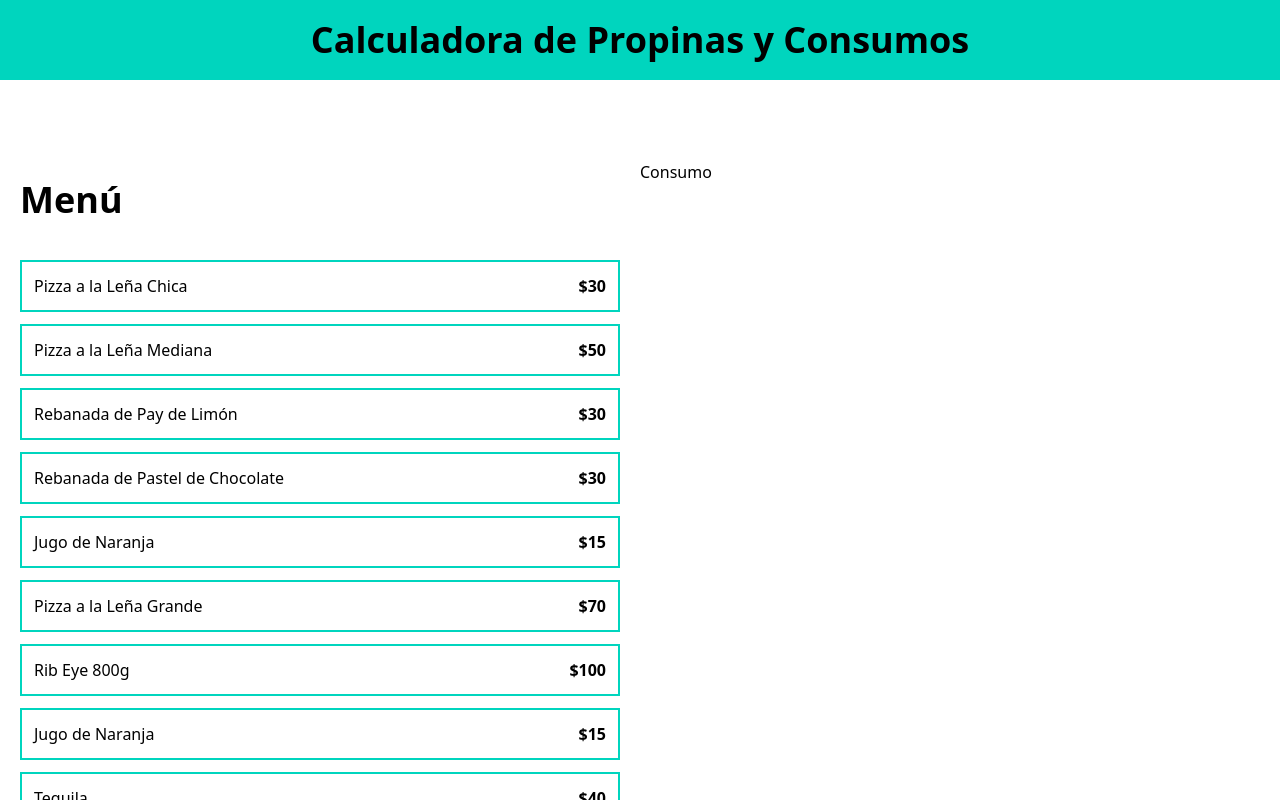
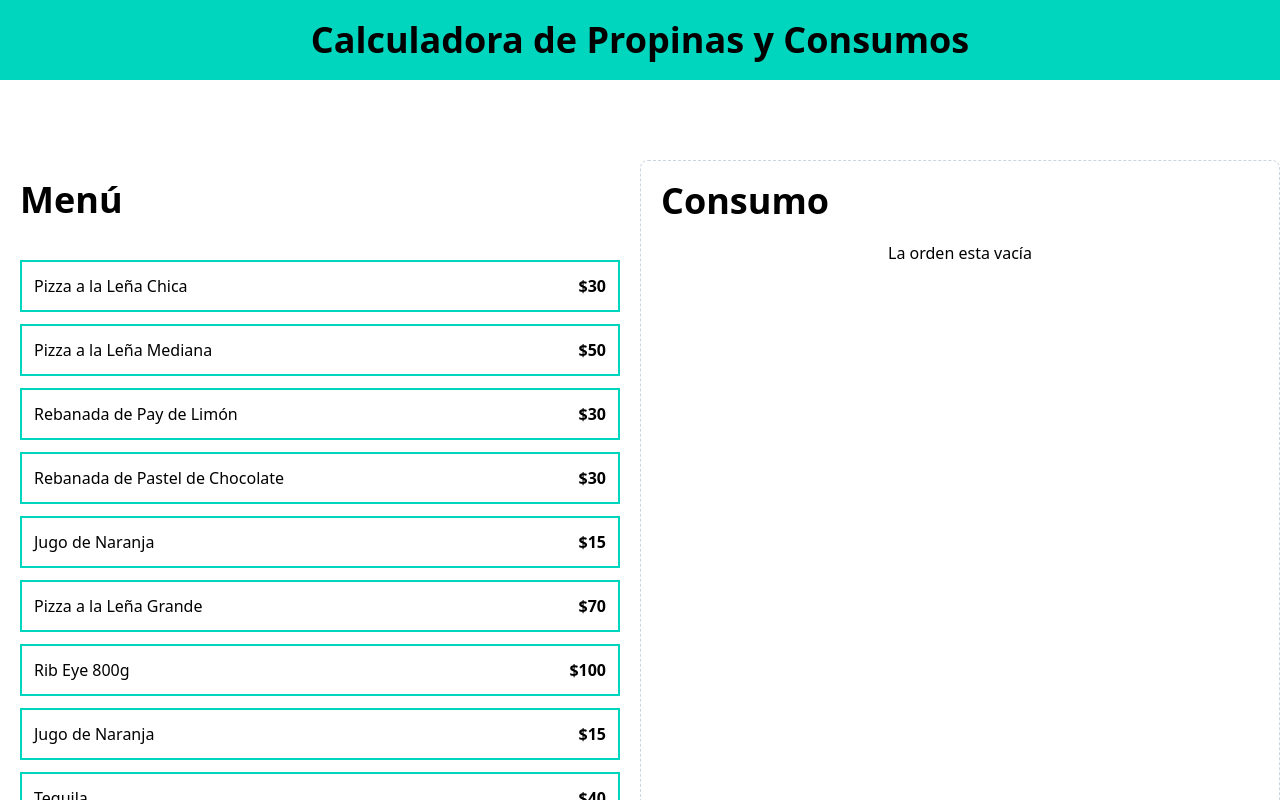
Before and after one commit to MorsaDevOmarG/CalculadoraPropinasTs, a React (Vite) app: page / in a window 1280 px wide. Shown: the top 800 px of the page. Built offline with nearby package versions, Linux system fonts and the light colour scheme.

Commit message:
Mostrando el CONSUMO de la ORDN

```diff
--- a/src/App.tsx
+++ b/src/App.tsx
@@ -1,11 +1,12 @@
 import MenuItems from "./components/MenuItems";
 import { menuItems } from "./data/db";
 import useOrder from "./hooks/useOrder";
+import OrderContents from './components/OrderContents';
 
 function App() {
   // console.log(menuItems);
 
-  const { addItem } = useOrder();
+  const { order, addItem } = useOrder();
 
   return (
     <>
@@ -31,8 +32,12 @@
           </div>
         </div>
 
-        <div>
-          <h2>Consumo</h2>
+        <div className="border border-dashed border-slate-300 p-5 rounded-lg space-y-10">
+          {/* <h2>Consumo</h2> */}
+
+          <OrderContents
+            order={order}
+          />
         </div>
       </main>
     </>
--- /dev/null
+++ b/src/components/OrderContents.tsx
@@ -0,0 +1,27 @@
+import { OrderItem } from "../types";
+
+type OrderContentsProps = {
+  order: OrderItem[]
+};
+
+export default function OrderContents({order} : OrderContentsProps) {
+  return (
+    <div>
+      <h2 className="font-black text-4xl">Consumo</h2>
+
+      <div className="space-y-3 mt-5">
+        {
+          order.length === 0
+            ? <p className="text-center">La orden esta vacía</p>
+            : (
+              order.map(item => (
+                <div key={item.id}>
+                  <p className="">{item.name}</p>
+                </div>
+              ) )
+            )
+        }
+      </div>
+    </div>
+  );
+};
--- a/src/hooks/useOrder.ts
+++ b/src/hooks/useOrder.ts
@@ -24,9 +24,10 @@
       setOrder([...order, newItem]);
     }
   };
-  console.log(order);
+  // console.log(order);
 
   return {
+    order,
     addItem
   };
 };
```
